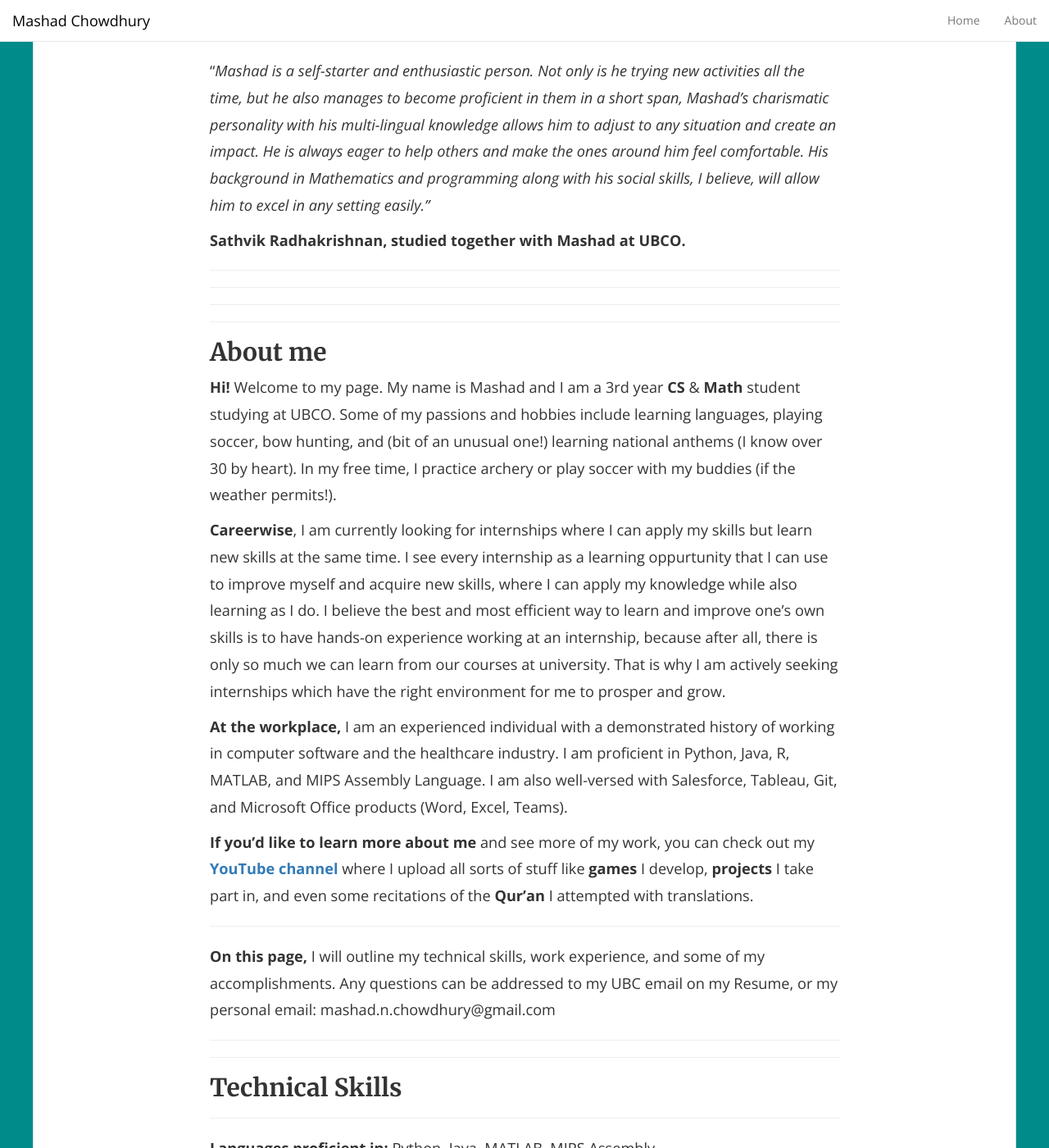
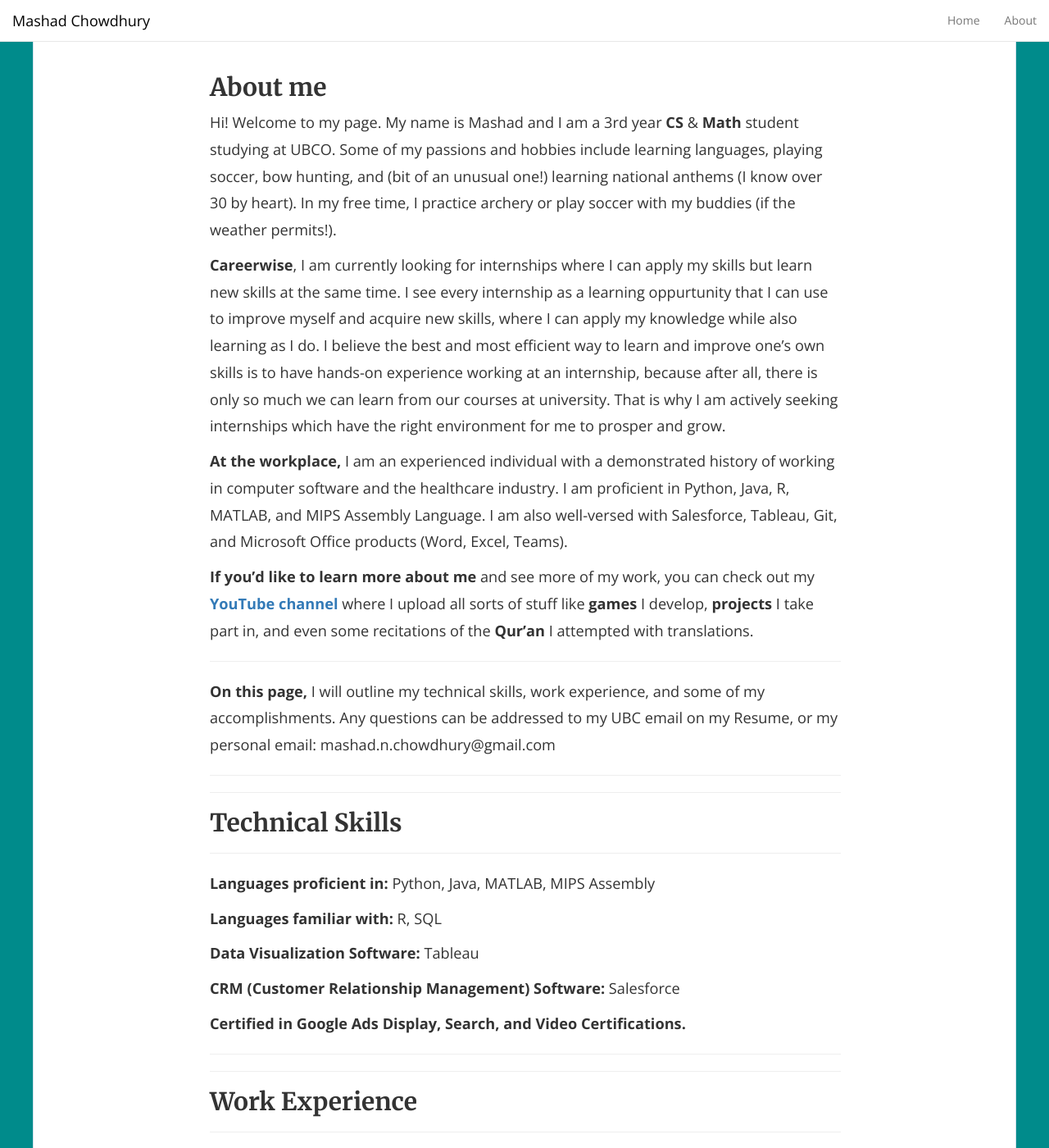
Before and after one commit to mashadchowdhury/mashadchowdhury.github.io, a Jekyll site: the page built from _pages/about.md, in a window 1280 px wide and 1400 px high. Shown: the whole window at 82% size. Built offline with Jekyll 4.4.1, drawn with Linux system fonts in a browser that asks for light colours; nearby versions of some CDN libraries; some of the changed text lies outside the part shown.

Commit message:
Update about.md

```diff
--- a/_pages/about.md
+++ b/_pages/about.md
@@ -3,18 +3,10 @@ layout: inner
 title: About
 permalink: /about/
 ---
-"_Mashad is a self-starter and enthusiastic person. Not only is he trying new activities all the time, but he also manages to become proficient in them in a short span, Mashad's charismatic personality with his multi-lingual knowledge allows him to adjust to any situation and create an impact. He is always eager to help others and make the ones around him feel comfortable. His background in Mathematics and programming along with his social skills, I believe, will allow him to excel in any setting easily."_
-
-**Sathvik Radhakrishnan, studied together with Mashad at UBCO.**
-
----
----
----
----
 
 ## About me
 
-**Hi!** Welcome to my page. My name is Mashad and I am a 3rd year **CS** & **Math** student studying at UBCO. Some of my passions and hobbies include learning languages, playing soccer, bow hunting, and (bit of an unusual one!) learning national anthems (I know over 30 by heart). In my free time, I practice archery or play soccer with my buddies (if the weather permits!).
+Hi! Welcome to my page. My name is Mashad and I am a 3rd year **CS** & **Math** student studying at UBCO. Some of my passions and hobbies include learning languages, playing soccer, bow hunting, and (bit of an unusual one!) learning national anthems (I know over 30 by heart). In my free time, I practice archery or play soccer with my buddies (if the weather permits!).
 
 **Careerwise**, I am currently looking for internships where I can apply my skills but learn new skills at the same time. I see every internship as a learning oppurtunity that I can use to improve myself and acquire new skills, where I can apply my knowledge while also learning as I do. I believe the best and most efficient way to learn and improve one's own skills is to have hands-on experience working at an internship, because after all, there is only so much we can learn from our courses at university. That is why I am actively seeking internships which have the right environment for me to prosper and grow.
 
@@ -40,6 +32,8 @@ permalink: /about/
 
 **CRM (Customer Relationship Management) Software:** Salesforce
 
+**Certified in Google Ads Display, Search, and Video Certifications.**
+
 ---
 ---
 
@@ -48,10 +42,11 @@ permalink: /about/
 **Digital Marketing Sales Intern** at MRKT360, Vaughan, ON
 
 05/2021 - 07/2021
+> - Successfully got certified in Google Ads [Display](https://skillshop.exceedlms.com/student/award/6Q3F7Lm2HewvJmfT7npmZQ9m), [Search](https://skillshop.exceedlms.com/student/award/yV2iowVvStGa62SgBrEx6Qgk), and [Video](https://skillshop.exceedlms.com/student/award/t27QUMSnjBLh8vJeqVLYt5Vj) Certifications.
 > - Applied knowledge of Paid Advertising (PPC, Google, Facebook, Instagram, YouTube ads) to offer solutions to clients.
 > - Underwent hands-on training to learn about SEO (Search Engine Optimization) and how it can, if used efficiently, improve the quantity and quality of website traffic, and thus attract more potential clients.
 > - Took an active part in the creation of a comprehensive marketing campaign for businesses.
-> - Learnt about the Psychology of Sales and Digital Marketing and how it is revolutionizing our world today.
+
 
 
 **Data Analyst** at MitoCanada Foundation, Calgary, AB
```
Also changed, not shown: other parts of _pages/about.md (+6 -0 lines).
